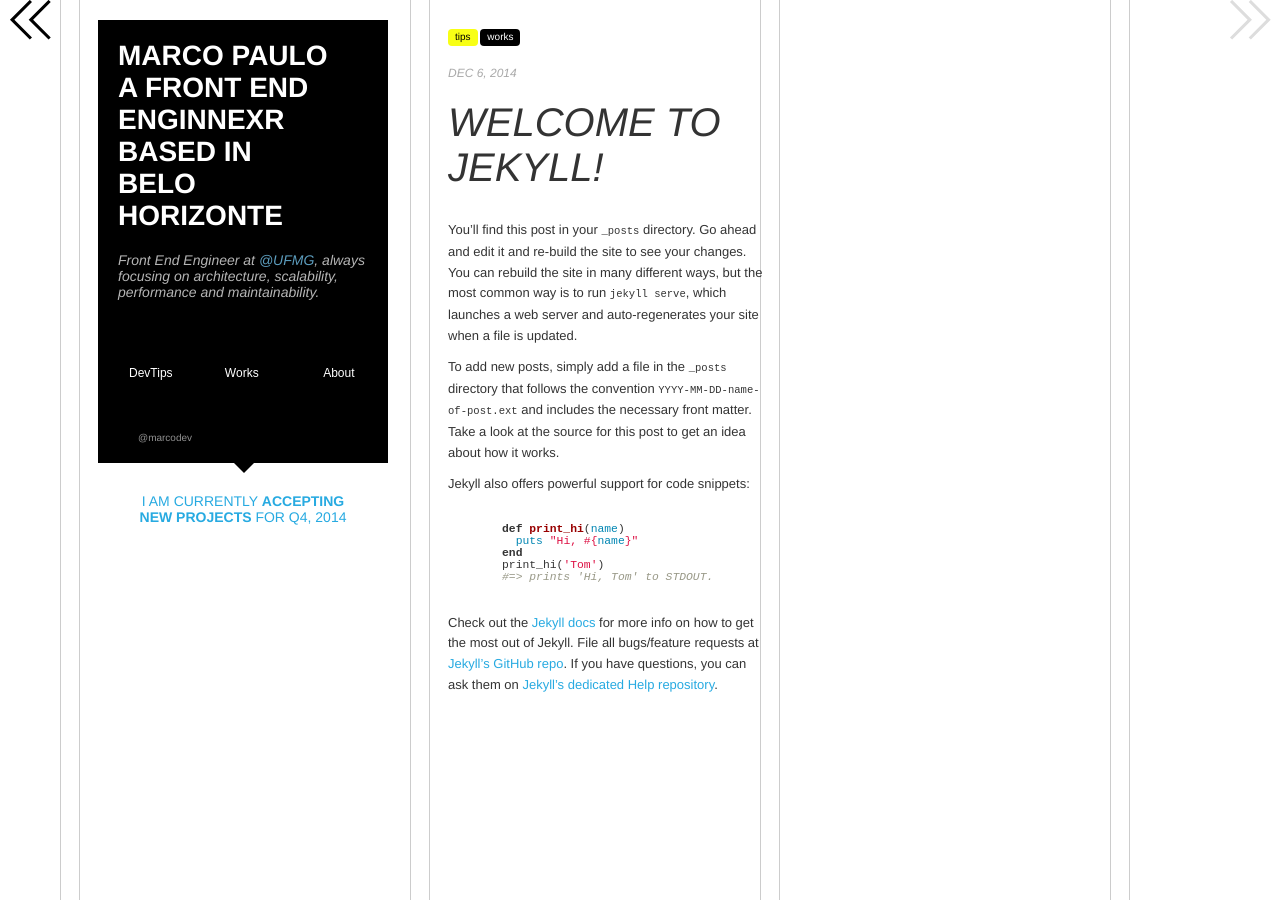
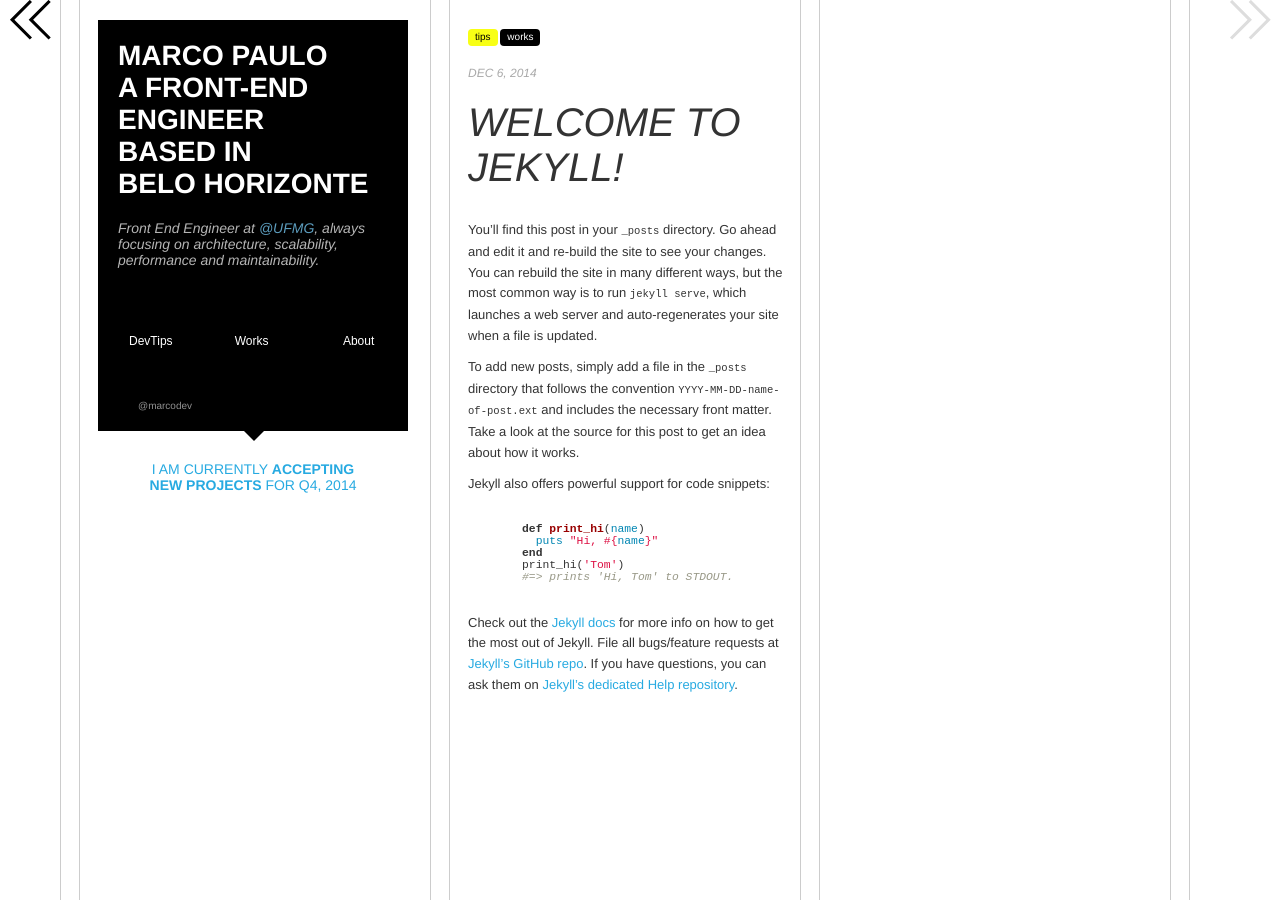
Before and after one commit to devmarco/devmarco.github.io, a Jekyll site: the page built from index.html, in a window 1280 px wide. Built offline with Jekyll 4.4.1, drawn with Linux system fonts in a browser that asks for light colours; comment, search, counter and statistics services are not loaded.

Commit message:
Increase of rows

```diff
--- a/_includes/header.html
+++ b/_includes/header.html
@@ -2,7 +2,7 @@
     <div class="content">
         <aside class="presentation">
             <div class="presentation__bx">
-                <h1>MARCO PAULO<br />a front end<br />enginnexr<br />based in<br />Belo Horizonte</h1>
+                <h1>MARCO PAULO<br />a Front-End<br />Engineer<br />based in<br />Belo Horizonte</h1>
                 <p>Front End Engineer at <a href="https://twitter.com/ufmgbr" target="_blank">@UFMG</a>, always focusing on architecture, scalability, performance and maintainability.</p>
                 <nav>
                     <ul class="nav">
--- a/_sass/base/_structure.scss
+++ b/_sass/base/_structure.scss
@@ -26,7 +26,7 @@ html, body {
 }
 .wrapper__rows {
     position: relative;
-    width: 35em;
+    width: 37em;
     height: 100%;
     padding: 0 0 0 1.8em;
     overflow: hidden;
@@ -255,7 +255,7 @@ html, body {
     svg {
         position: relative;
         z-index: 100;
-        margin-left: 33em;
+        margin-left: 35em;
         float: left;
         display: block;
         @include breakpoint(from-lg) {
--- a/_sass/partials/_presentation.scss
+++ b/_sass/partials/_presentation.scss
@@ -1,6 +1,6 @@
 .presentation {
     position: fixed;
-    width: 29em;
+    width: 31em;
 
     @include breakpoint(from-lg) {
         width: 34em;
```
